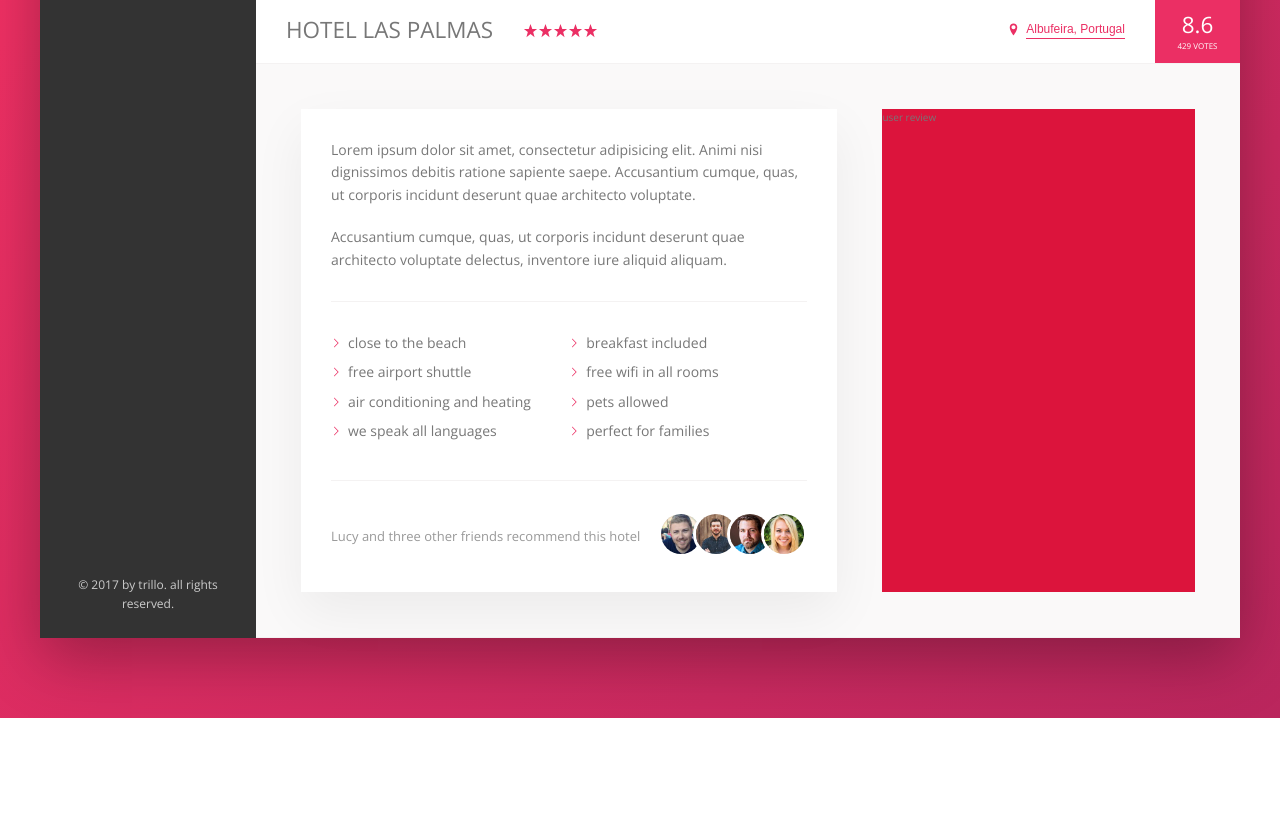
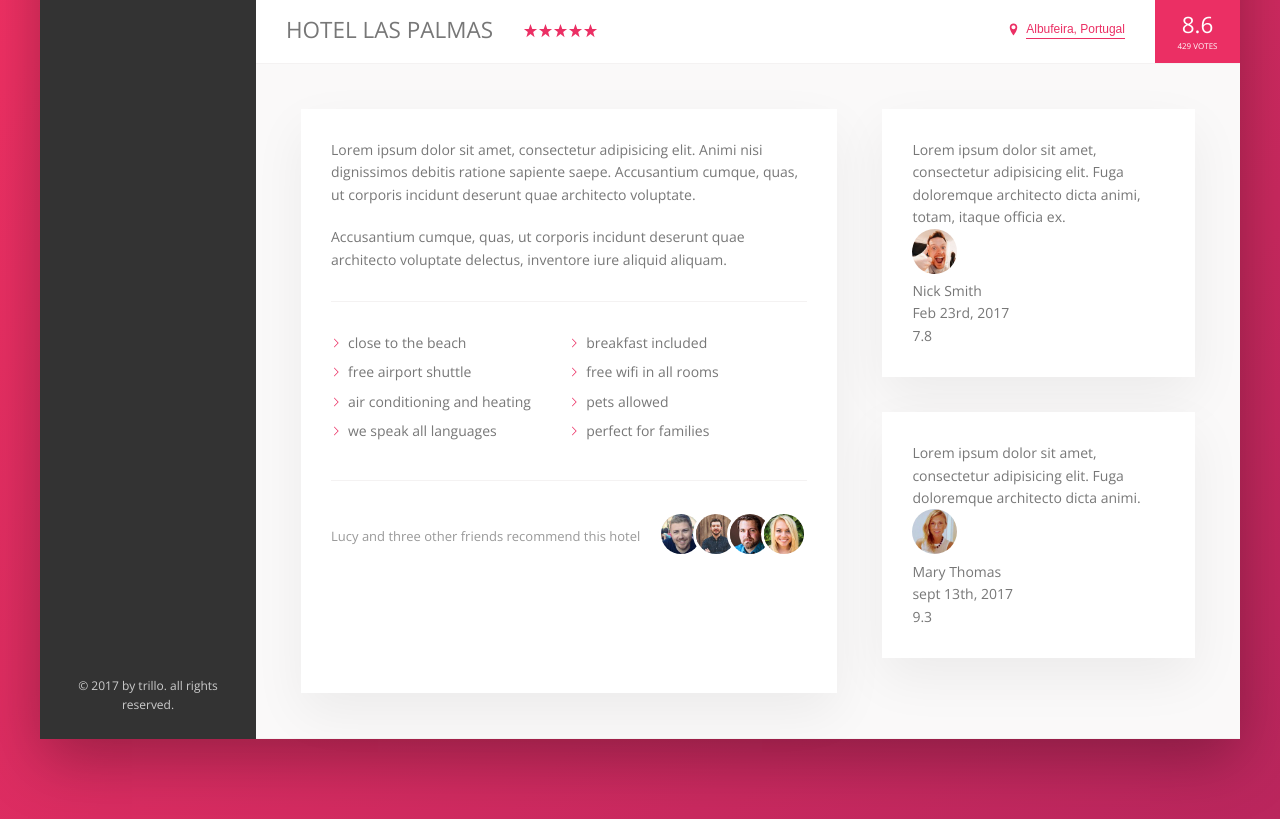
Before and after one commit to aniekan7132/TRILLO-2, a website: page index.html in a window 1280 px wide. Shown: the part 538-1357 px from the top of the page. Before the commit the page ends 1256 px from the top, so only its background shows below. Drawn offline with nearby package versions, Linux system fonts and the light colour scheme.

Commit message:
implemented some codes for the user-review section

```diff
--- a/index.html
+++ b/index.html
@@ -181,7 +181,30 @@
                             </div>
                         </div>
                         <div class="user-review">
-                            user review
+                            <figure class="review">
+                                <blockquote class="review__text">
+                                    Lorem ipsum dolor sit amet, consectetur adipisicing elit. Fuga doloremque architecto dicta animi, totam, itaque officia
+                                    ex.
+                                </blockquote>
+                                <figcaption class="review__user">
+                                    <img src="img/user-1.jpg" alt="user 1" class="review__photo">
+                                    <p class="review__user-name">Nick Smith</p>
+                                    <p class="review__user-date">Feb 23rd, 2017</p>
+                                    <div class="review__rating">7.8</div>
+                                </figcaption>
+                            </figure>
+
+                            <figure class="review">
+                                <blockquote class="review__text">
+                                    Lorem ipsum dolor sit amet, consectetur adipisicing elit. Fuga doloremque architecto dicta animi.
+                                </blockquote>
+                                <figcaption class="review__user">
+                                    <img src="img/user-2.jpg" alt="user 2" class="review__photo">
+                                    <p class="review__user-name">Mary Thomas</p>
+                                    <p class="review__user-date">sept 13th, 2017</p>
+                                    <div class="review__rating">9.3</div>
+                                </figcaption>
+                            </figure>
                         </div>
                     </div>
                 </main>
--- a/sass/_components.scss
+++ b/sass/_components.scss
@@ -193,9 +193,6 @@ align-items: center;
  display: flex;
 
 
- &__item {
-
- }
  &__photo {
   width: 100%;
   display: block;
@@ -352,7 +349,6 @@ align-items: center;
    margin-right: auto;
  }
 
- &__friends {}
  &__photo {
   box-sizing: content-box;
   height: 4rem;
@@ -365,3 +361,26 @@ align-items: center;
   }
  }
 }
+
+///////////////////
+//REVIEWS
+.review {
+  background-color: #fff;
+  box-shadow: var(--shadow-light);
+  padding: 3rem;
+  margin-bottom: 3.5rem;
+  &__text {}
+
+  &__user {}
+
+  &__photo {
+    height: 4.5rem;
+    width: 4.5rem;
+    border-radius: 50%;
+  }
+
+  &__user-box {}
+  &__user-name {}
+  &__user-date {}
+  &__rating {}
+}
--- a/sass/layout.scss
+++ b/sass/layout.scss
@@ -35,6 +35,7 @@
 }
 
 .detail {
+ font-size: 1.4rem;
  display: flex;
  padding: 4.5rem;
  background-color: var(--color-grey-light-1);
@@ -42,7 +43,6 @@
 }
 .description {
  padding: 3rem;
- font-size: 1.4rem;
  flex: 0 0 60%;
  margin-right: 4.5rem;
  background-color: #fff;
@@ -50,5 +50,4 @@
 }
 .user-review  {
  flex: 1;
- background-color: crimson;
 }
```
Also changed, not shown: css/style.css.
